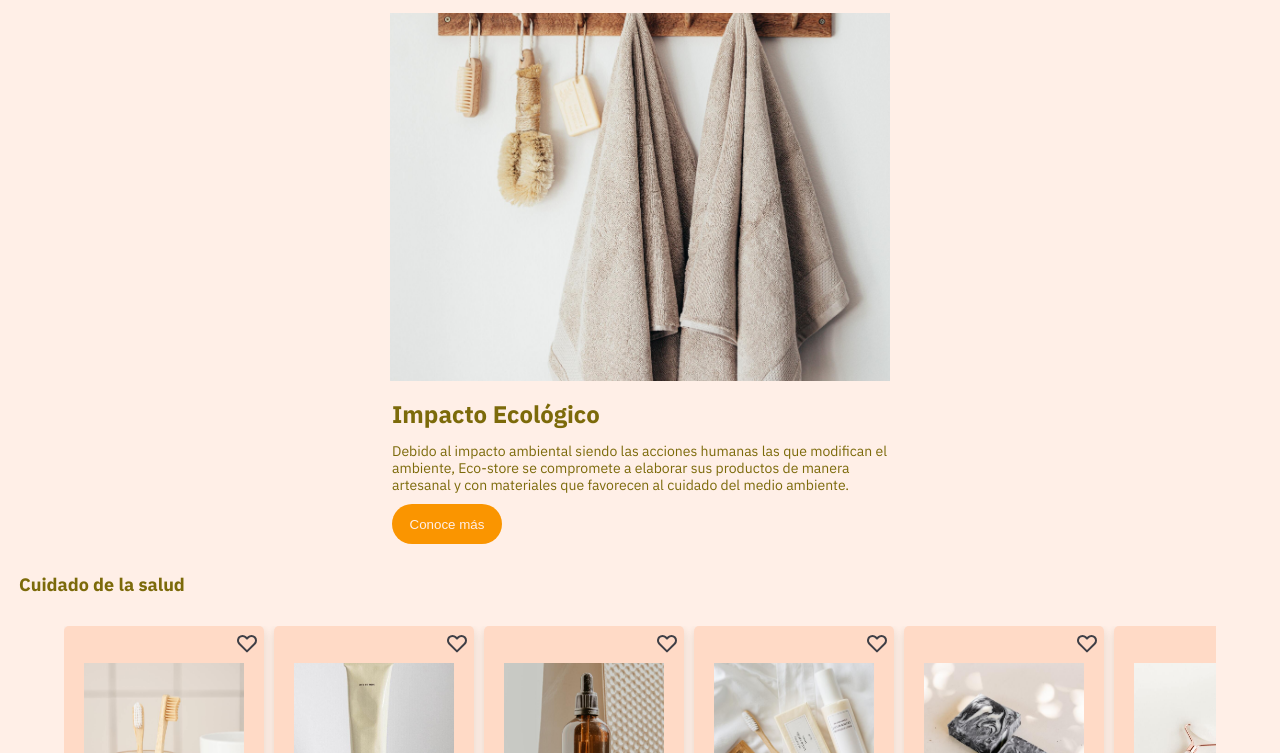
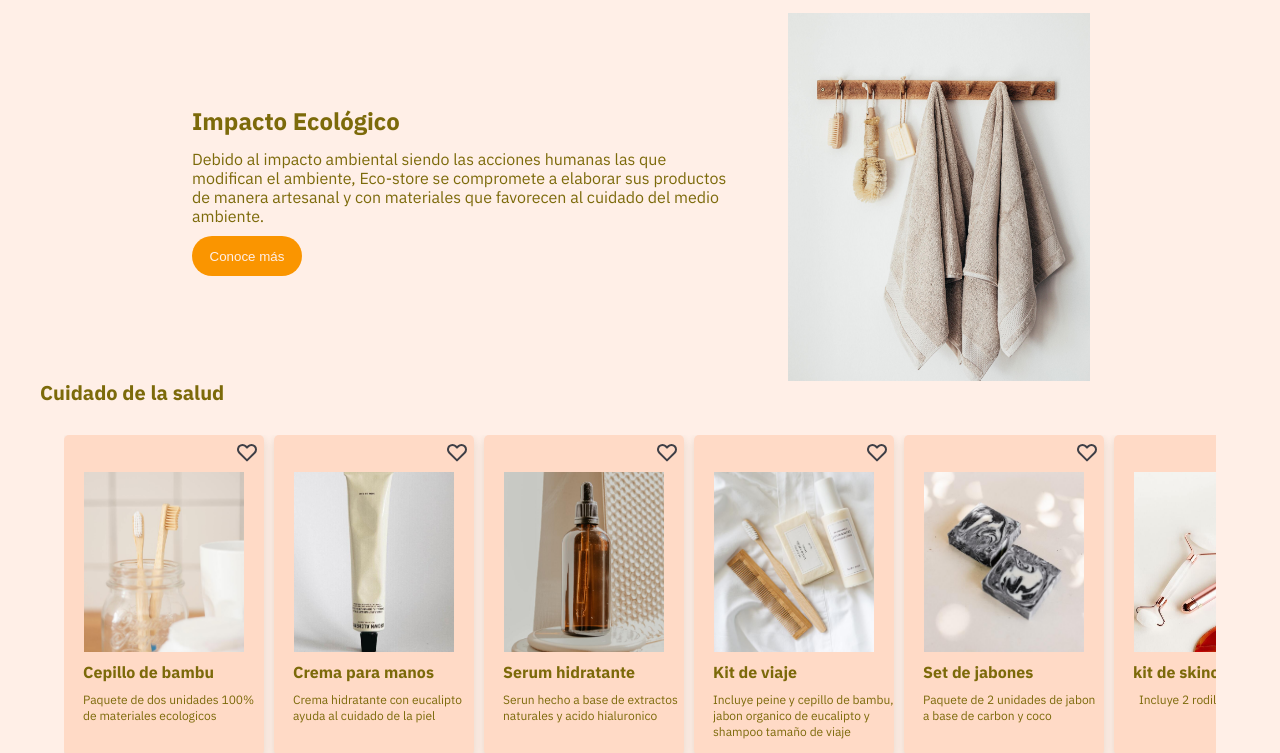
Before and after one commit to Yaho59/Eco-Store, a plain HTML site: page index.html in a window 1280 px wide. Shown: the part 47-800 px from the top of the page. Drawn offline with Linux system fonts and the light colour scheme.

Commit message:
Terminada la version responsive para tablet

```diff
--- a/sass/main.scss
+++ b/sass/main.scss
@@ -4,75 +4,109 @@ $tertiary-color: #BABD8D;
 $primary-text-color: #7C6A0A;
 $font-stack: 'IBM Plex Sans', sans-serif;
 
-*{
+* {
     margin: 0;
     padding: 0;
     box-sizing: border-box;
 }
+
 html {
     background-color: $primary-color;
     font-size: 62.5%;
     font-family: $font-stack;
 }
 
+@mixin tablet(){
+    @media screen and (min-width: 768px) {
+        @content;
+    }
+}
+
+@mixin portatil(){
+    @media screen and (min-width: 1024px) {
+        @content;
+    }
+}
+
 // Aca estilos del header
-header{
+header {
     width: 100%;
     height: 60px;
-    .nav-menu{
+
+    .nav-menu {
         width: 90%;
         height: 100%;
         display: flex;
         justify-content: space-between;
         place-items: center;
         margin: 0 auto;
-        .logo{
+
+        .logo {
             color: #7C6A0A;
             font-size: 1.4rem;
         }
-        .nav-menu__container-icons{
+
+        .nav-menu__container-icons {
             display: flex;
             list-style: none;
-            .icon-destok{
+
+            .icon-destok {
                 display: none;
             }
         }
     }
 }
 
-main{
+main {
     width: 100%;
     height: auto;
-    .hero{
+
+    .hero {
         width: 90%;
         margin: 0 auto;
 
-        .hero-container{
+        .hero-container {
             width: 100%;
-            max-width: 500px;
+            max-width: 900px;
             margin: 0 auto;
             display: flex;
             flex-direction: column;
             justify-content: center;
-            img{
+
+            @include tablet(){
+                flex-direction: row-reverse;
+                justify-content: space-between;
+                place-items: center;
+                gap: 50px;
+            }
+
+            img {
                 width: 100%;
                 height: 368px;
                 object-fit: cover;
             }
-           .hero-container__information{
+
+            .hero-container__information {
                 padding: 20px 2px;
-            h1{
+
+                h1 {
                     color: $primary-text-color;
                     font-size: 2.4rem;
                     line-height: 2.7rem;
                     padding-bottom: 15px;
                 }
-            p{
+
+                p {
                     color: $primary-text-color;
                     font-size: 1.4rem;
                     line-height: 1.7rem;
+                    @include tablet(){
+                        font-size: 1.6rem;
+                        line-height: 1.9rem;
                     }
-            button{
+                }
+
+                button {
                     width: 110px;
                     height: 40px;
                     border: none;
@@ -81,22 +115,33 @@ main{
                     color: $primary-color;
                     margin: 10px 0;
                 }
+
+            }
+
         }
     }
-    }
-    .product-section{
+
+    .product-section {
         width: 100%;
-        h2{
+
+        h2 {
             font-size: 1.8rem;
             line-height: 2.2rem;
             color: $primary-text-color;
             padding-left: 19px;
             padding-bottom: 30px;
+            @include tablet(){
+                padding-left: 40px;
+                font-size: 2.0rem;
+                line-height: 2.4rem;
             }
-        .title-furniture{
+        }
+
+        .title-furniture {
             margin-top: 15px;
         }
-        .product-container-healthcare{
+
+        .product-container-healthcare {
             width: 90%;
             display: flex;
             gap: 10px;
@@ -106,9 +151,8 @@ main{
 
 
 
-            .healthcare-content__card{
+            .healthcare-content__card {
                 display: flex;
-                // scroll-snap-align: center;
                 flex-direction: column;
                 place-items: center;
                 width: 200px;
@@ -119,28 +163,30 @@ main{
                 border-radius: 5px;
                 box-shadow: 0 4px 8px rgba(89, 73, 30, 0.16);
 
-                .icon{
+                .icon {
                     align-self: end;
                     padding: 5px;
                 }
-               .image{
+
+                .image {
                     width: 160px;
                     height: 180px;
 
-                img{
+                    img {
                         width: 100%;
                         height: 100%;
                         object-fit: cover;
                     }
                 }
 
-               h3{
+                h3 {
                     font-size: 1.6rem;
                     line-height: 2.0rem;
                     align-self: start;
                     padding: 10px 19px;
                 }
-               p{
+
+                p {
                     font-size: 1.2rem;
                     line-height: 1.6rem;
                     padding-left: 19px
@@ -149,9 +195,10 @@ main{
         }
 
 
-        .product-container-furniture{
+        .product-container-furniture {
             @extend .product-container-healthcare;
-            .furniture-content__card{
+
+            .furniture-content__card {
                 @extend .healthcare-content__card;
                 background-color: $tertiary-color;
                 color: $primary-color;
@@ -163,53 +210,78 @@ main{
     //     background-color: #FA9500;
     // }
 
-    .info-section{
+    .info-section {
         margin-bottom: 10px;
-        h2{
+
+        h2 {
             font-size: 1.8rem;
             line-height: 2.2rem;
             color: $primary-text-color;
             padding-left: 19px;
             padding-bottom: 80px;
             margin-top: 15px;
+            @include tablet(){
+                padding-left: 40px;
             }
-        .container-aboutus__information{
+        }
+
+        .container-aboutus__information {
             width: 90%;
             display: flex;
             flex-direction: column;
+            justify-content: center;
             place-items: center;
             margin: 0 auto;
-            .information__mission{
+            @include tablet(){
+                flex-direction: row;
+            }
+
+            .information__mission {
                 display: flex;
                 flex-direction: column;
                 place-items: center;
                 gap: 5px;
-                p{
+                @include tablet(){
+                    flex-direction: row;
+                }
+
+                p {
                     font-size: 1.4rem;
                     line-height: 1.7rem;
                     color: #E86424;
                     text-align: center;
                 }
             }
-            .information__innovation{
+
+            .information__innovation {
                 @extend .information__mission;
                 margin-top: 20px;
                 margin-bottom: 10px;
             }
         }
-        .title-gallery{
+
+        .title-gallery {
             padding-bottom: 30px;
         }
-        .container-gallery{
+
+        .container-gallery {
             width: 90%;
             margin: 0 auto;
-            .container-gallery__photos{
+
+            .container-gallery__photos {
                 display: flex;
                 flex-direction: column;
                 place-items: center;
                 gap: 10px;
                 margin-bottom: 20px;
-                img{
+
+                @include tablet(){
+                    flex-direction: row;
+                    justify-content: space-evenly;
+
+                }
+
+                img {
                     width: 100%;
                     max-width: 320px;
                     height: 300px;
@@ -218,26 +290,31 @@ main{
                 }
             }
         }
-        .title-location{
+
+        .title-location {
             padding-bottom: 30px;
         }
-        .container-location{
+
+        .container-location {
             width: 90%;
             margin: 0 auto;
-            article{
-                img{
+
+            article {
+                img {
                     width: 100%;
                     height: 400px;
                     object-fit: cover;
                 }
-                h3{
+
+                h3 {
                     color: #FA9500;
                     margin-top: 5px;
                     font-size: 1.6rem;
                     line-height: 1.9rem;
                     font-weight: 700;
                 }
-                p{
+
+                p {
                     color: #FA9500;
                     font-size: 1.2rem;
                     line-height: 1.6rem;
@@ -247,28 +324,32 @@ main{
     }
 
 }
-footer{
+
+footer {
     width: 100%;
     height: auto;
     background-color: #FA9500;
     color: $primary-color;
     padding: 10px 0;
-    .container-footer{
+
+    .container-footer {
         width: 90%;
         margin: 0 auto;
 
-        .logo-footer{
+        .logo-footer {
             font-size: 1.4rem;
             line-height: 1.8rem;
             padding-bottom: 10px;
         }
 
-        .container-icons__footer{
+        .container-icons__footer {
             display: flex;
             gap: 5px;
             place-items: center;
             margin-top: 20px;
+            @include tablet(){
+                justify-content: center;
             }
         }
-
     }
+}
```
Also changed, not shown: css/main.css, 1 other file. Lines whose indentation alone changed are shown as unchanged.
